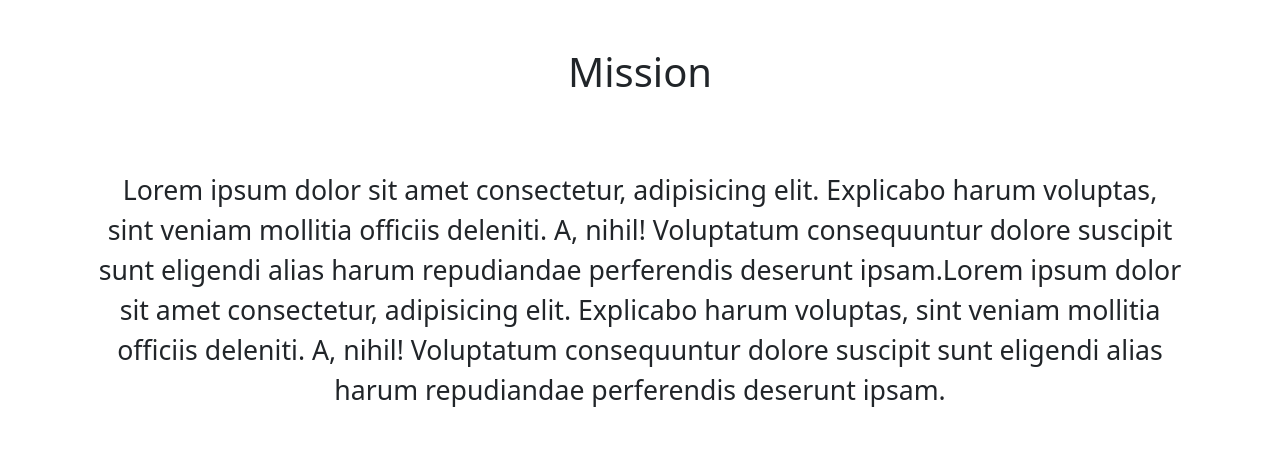
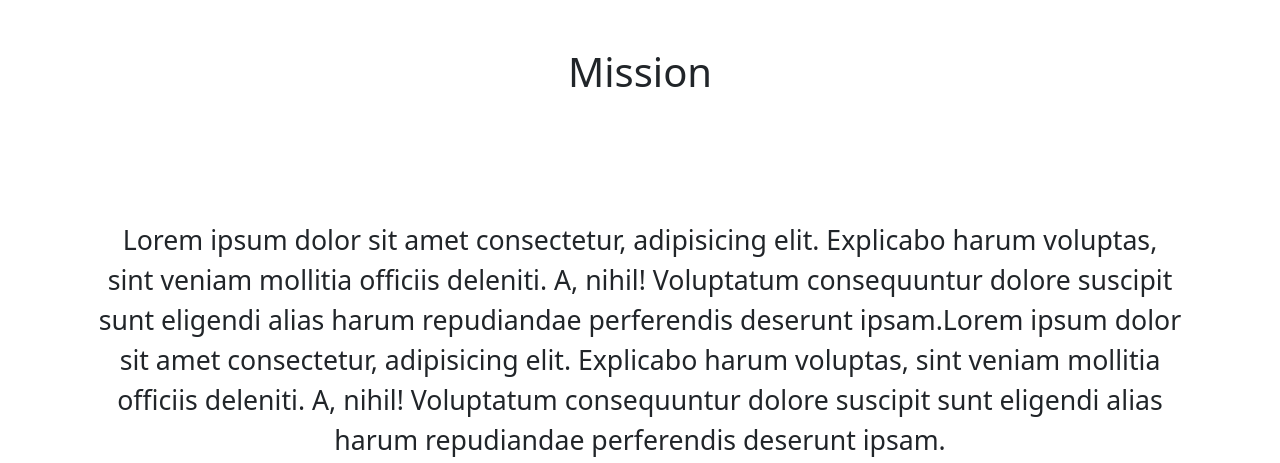
Before and after one commit to akaCosmicRay/Final-Project, a plain HTML site: page index.html in a window 1280 px wide. Shown: the part 452-915 px from the top of the page. Drawn offline with nearby package versions, Linux system fonts and the light colour scheme; a web font is replaced by a local one.

```diff
--- a/index.html
+++ b/index.html
@@ -68,12 +68,11 @@
     <!-- Mission -->
     <div style=" height: auto;background-color:white;font-size:auto;text-align:center;padding-top: 50px;padding-bottom:
         100px; ">
-        <h1 style=" padding-bottom: 50px;">Mission</h1>
+        <h1 style=" padding-bottom: 100px;">Mission</h1>
         <div class="container">
             <div class="row align-items-start ">
                 <div class="card mx-auto border-0" style="width: auto">
                     <div class="card-body">
-
                         <p style="text-align:center;font-size:20pt;;">Lorem ipsum dolor sit amet
                             consectetur, adipisicing elit. Explicabo
                             harum voluptas, sint veniam mollitia officiis deleniti. A, nihil! Voluptatum consequuntur
```
